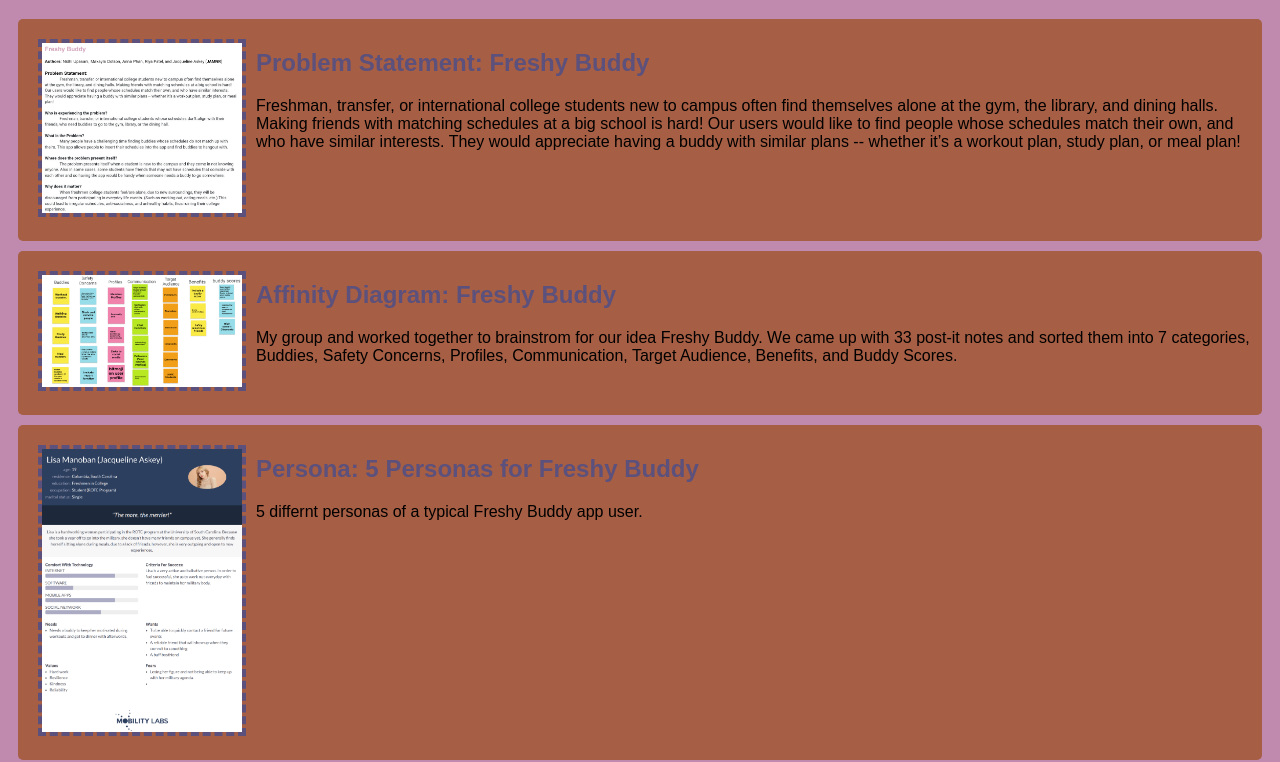
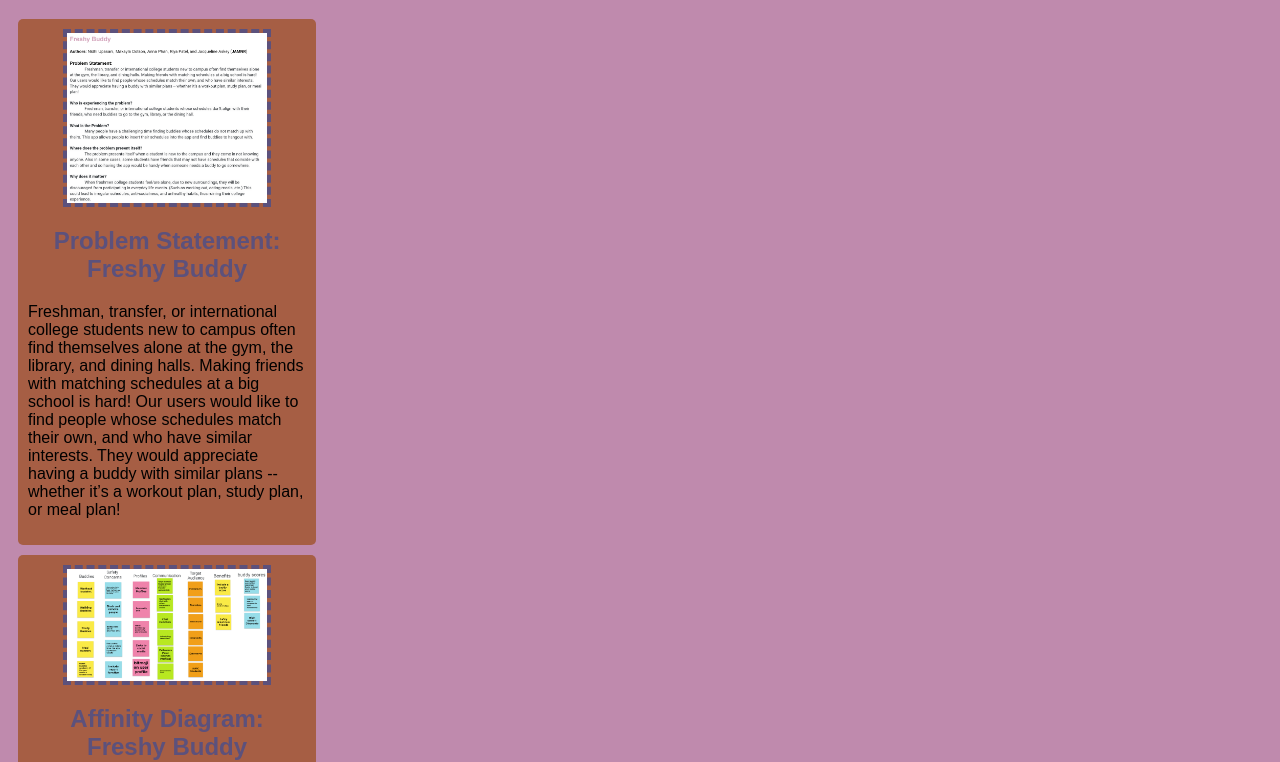
Before and after one commit to JAskey89/JAskey89.github.io, a plain HTML site: page index.html in a window 1280 px wide. Shown: the part 61-823 px from the top of the page. Drawn offline with Linux system fonts and the light colour scheme.

Commit message:
Add files via upload

```diff
--- a/styles.css
+++ b/styles.css
@@ -3,10 +3,16 @@ body{
     font-family:Arial, Helvetica, sans-serif;
 }
 
+.assignments{
+    display: flex;
+    flex-wrap: wrap;
+}
+
 .assignment {
-    display: flex;
+    width: 22%;
     padding: 10px;
     margin: 10px;
+    padding: 20px 10ox;
     background: #A65E44;
     border-radius: 5px;
 }
@@ -15,6 +21,8 @@ body{
     width: 200px;
     margin:10px;
     border: 4px dashed #5C517C;
+    display: block;
+    margin: auto;
 }
 
 .assignment img:hover {
@@ -30,6 +38,10 @@ h1:hover{
     color: #A65E44;
 }
 
+h2{
+    text-align: center;
+}
+
 a{
     text-decoration: none;
     color: #5C517C;
```
